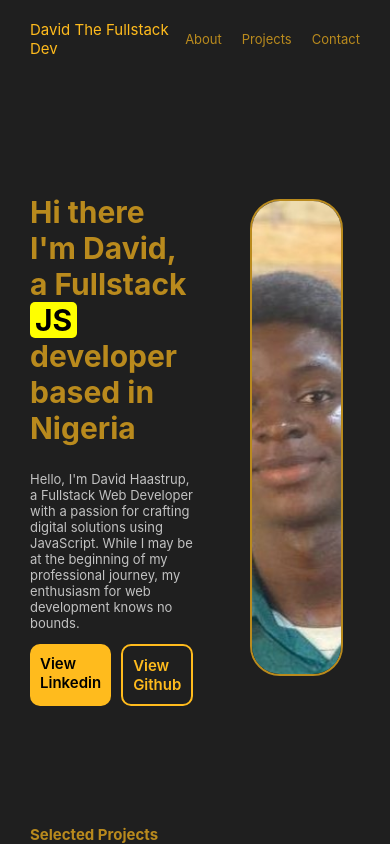
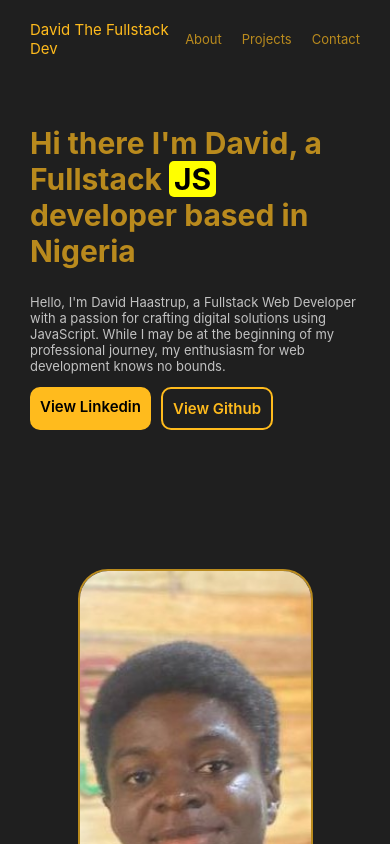
Before and after one commit to DavidFlutter/david-haastrup-portfolio-one, a React (Create React App) app: page / in a window 390 px wide. Shown: the top 844 px of the page. Built offline with nearby package versions, Linux system fonts and the light colour scheme.

Commit message:
responsivness

```diff
--- a/src/App.css
+++ b/src/App.css
@@ -98,6 +98,11 @@
   border: 2px solid rgba(255, 187, 29, 0.692);
 }
 
+@media (max-width: 600px) {
+  .HeroSection {
+    grid-template-columns: 1fr;
+  }
+}
 .ProjectsSection {
   margin-top: 5rem;
 }
--- a/src/App.scss
+++ b/src/App.scss
@@ -107,6 +107,14 @@ $textColour: rgb(194, 194, 194);
         }
     }
 }
+
+
+@media (max-width: 600px) {
+    .HeroSection{
+        grid-template-columns: 1fr;
+    }
+}
+
 
 .ProjectsSection{
     margin-top: 5rem;
```
Also changed, not shown: 1 other file (tests, documents, lock files or other folders).
